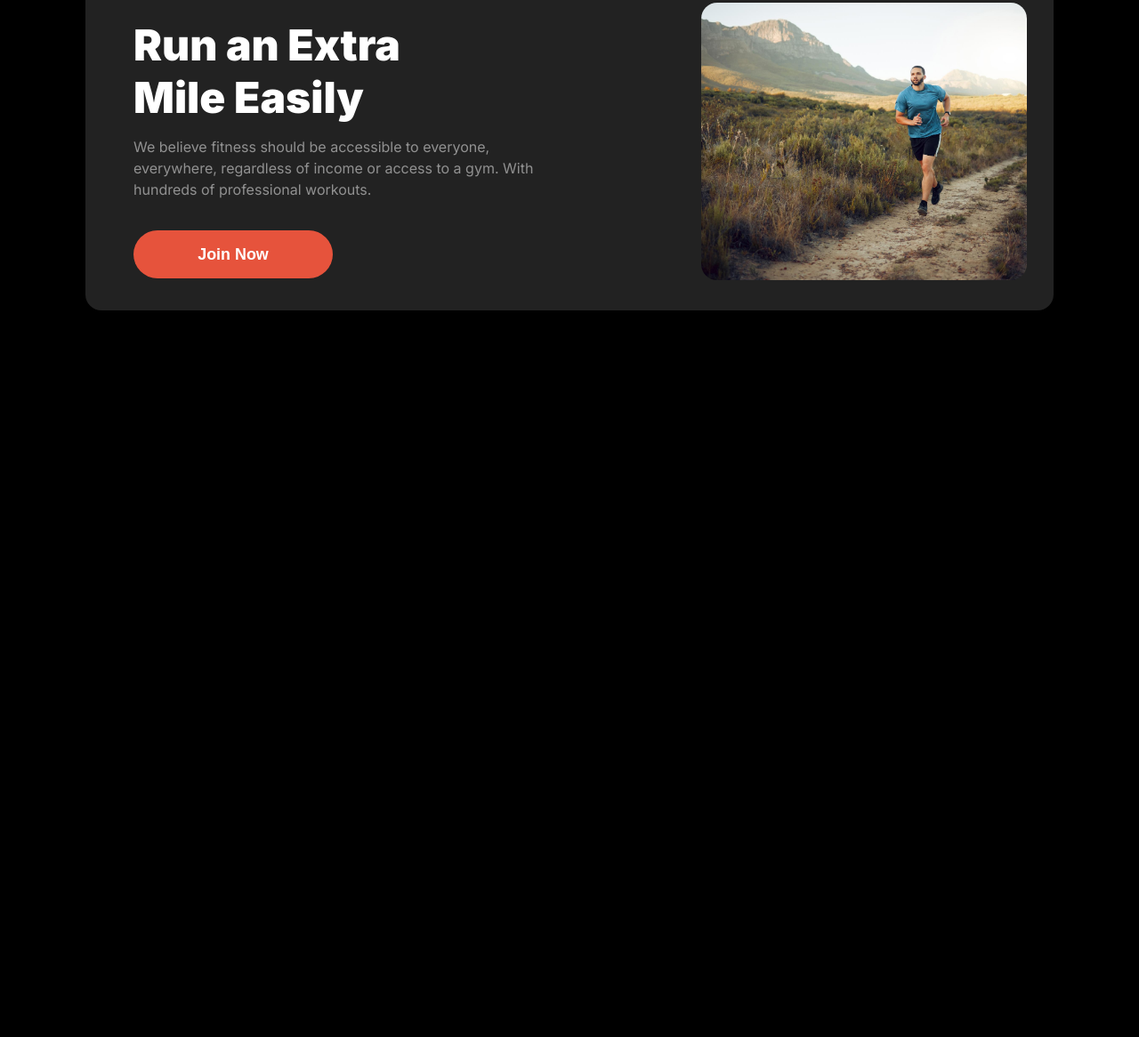
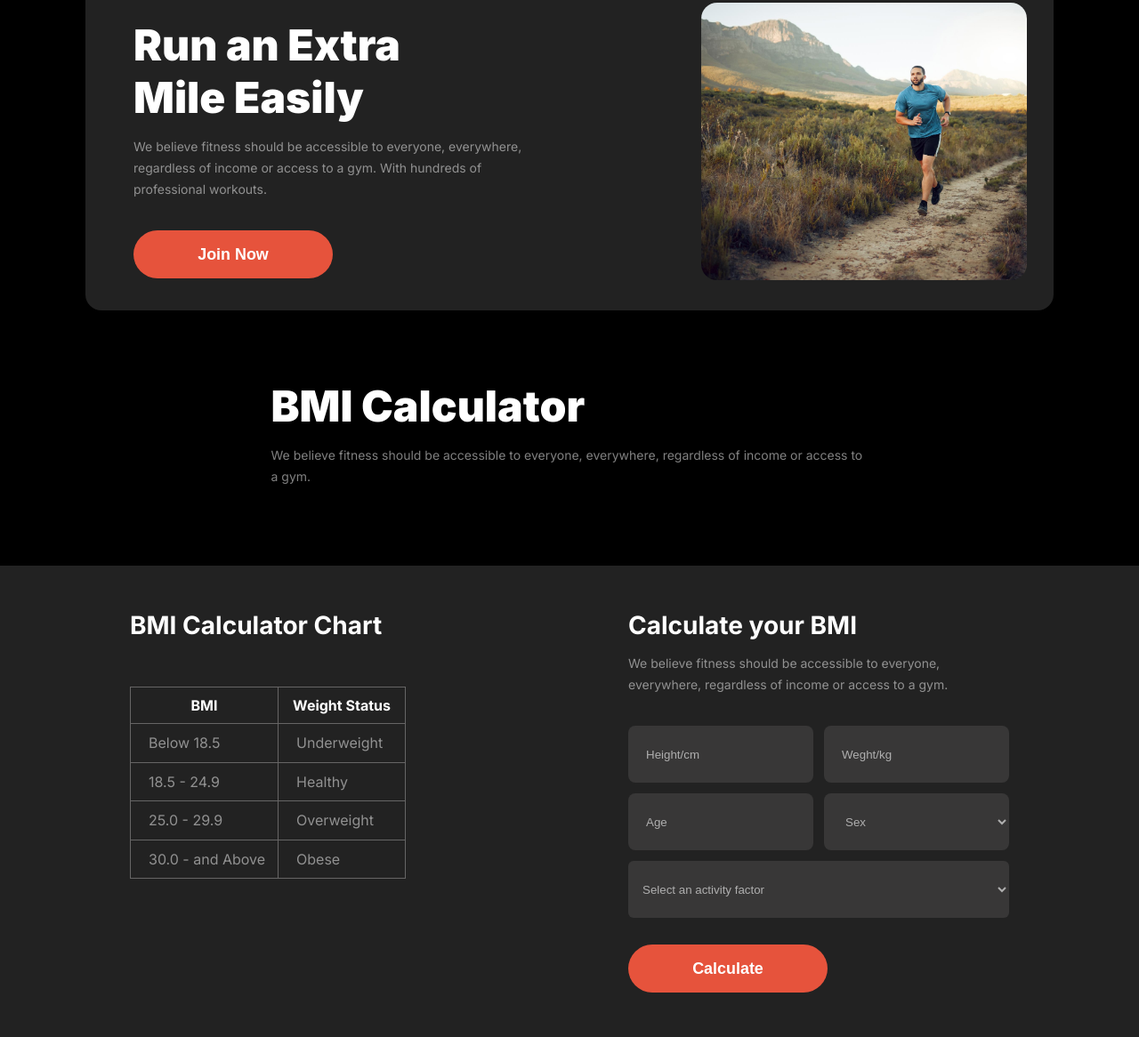
Before and after one commit to AnsarulIslam10/Assignment-2, a plain HTML site: page index.html in a window 1280 px wide. Shown: the part 1397-2563 px from the top of the page at 89% size. Before the commit the page ends 1746 px from the top, so only its background shows below. Drawn offline with Linux system fonts and the light colour scheme; a web font is replaced by a local one.

Commit message:
bmi section added

```diff
--- a/index.html
+++ b/index.html
@@ -89,7 +89,8 @@
             <div class="run-text">
                 <h2>Run an Extra <br>
                     Mile Easily</h2>
-                <p class="description">We believe fitness should be accessible to everyone, everywhere, regardless of income or access to a gym. With hundreds of professional workouts.</p>
+                <p class="description">We believe fitness should be accessible to everyone, everywhere, regardless of
+                    income or access to a gym. With hundreds of professional workouts.</p>
 
                 <button class="primary-btn">Join Now</button>
             </div>
@@ -97,7 +98,73 @@
                 <img src="images/run.jpg" alt="">
             </div>
         </section>
+
+        <section class="bmi">
+            <div class="bmi-text">
+                <h2>BMI Calculator</h2>
+                <p class="description">We believe fitness should be accessible to everyone, everywhere, regardless of
+                    income or access to a gym.</p>
+            </div>
+            <div class="bmi-container">
+                <div class="bmi-items">
+                    <div class="bmi-chart">
+                        <h2>BMI Calculator Chart</h2>
+                        <table>
+                            <thead>
+                                <tr>
+                                    <th>BMI</th>
+                                    <th>Weight Status</th>
+                                </tr>
+                            </thead>
+                            <tbody>
+                                <tr>
+                                    <td>Below 18.5</td>
+                                    <td>Underweight</td>
+                                </tr>
+                                <tr>
+                                    <td>18.5 - 24.9</td>
+                                    <td>Healthy</td>
+                                </tr>
+                                <tr>
+                                    <td>25.0 - 29.9</td>
+                                    <td>Overweight</td>
+                                </tr>
+                                <tr>
+                                    <td>30.0 - and Above</td>
+                                    <td>Obese</td>
+                                </tr>
+                            </tbody>
+                        </table>
+                    </div>
+                    <div class="bmi-calculator">
+                        <h2>Calculate your BMI</h2>
+                        <p class="description">We believe fitness should be accessible to everyone, everywhere,
+                            regardless
+                            of income or access to a gym.</p>
+                        <div class="row-1">
+                            <input type="text" name="" id="" placeholder="Height/cm">
+                            <input type="text" name="" id="" placeholder="Weght/kg">
+                        </div>
+                        <div class="row-2">
+                            <input type="text" name="" id="" placeholder="Age">
+                            <select name="" id="">
+                                <option value="">Sex</option>
+                            </select>
+                        </div>
+                        <div class="row-3">
+                            <select name="" id="">
+                                <option value="">Select an activity factor</option>
+                            </select>
+                        </div>
+                        <button class="primary-btn">
+                            Calculate
+                        </button>
+                    </div>
+                </div>
+            </div>
+        </section>
     </main>
+
 </body>
 
 </html>
--- a/style.css
+++ b/style.css
@@ -16,7 +16,7 @@ body {
 /* Shared Styles */
 .description {
     color: rgba(255, 255, 255, 0.5);
-    font-size: 16px;
+    font-size: 1rem;
     font-weight: 400;
     line-height: 24px;
 }
@@ -41,13 +41,7 @@ body {
 /* Shared Styles End */
 
 header {
-    /* background: linear-gradient(180.00deg, rgb(17, 17, 17), rgba(119, 119, 119, 0.089) 100%); */
     background: linear-gradient(to bottom, rgb(0, 0, 0) 0%, rgba(117, 117, 117, 0.226) 25%, rgba(255, 255, 255, 0.226) 50%, rgba(185, 184, 184, 0.192) 75%, black 100%);
-}
-
-main {
-    width: 85%;
-    margin: 0 auto;
 }
 
 /* Navbar Styles */
@@ -197,6 +191,10 @@ main {
 }
 
 /* Habit section */
+.habit {
+    width: 85%;
+    margin: 0 auto;
+}
 
 .habit-title {
     text-align: center;
@@ -212,10 +210,15 @@ main {
     margin-bottom: 14px;
 }
 
+.habit-title p {
+    font-size: 0.875rem;
+}
+
 .habit-cards {
     color: white;
     display: grid;
     grid-template-columns: repeat(4, 1fr);
+    justify-items: center;
 }
 
 .habit-card {
@@ -231,19 +234,21 @@ main {
 
 .habit-card h3 {
     color: rgb(255, 255, 255);
-    font-size: 18px;
+    font-size: 1.125rem;
     font-weight: 600;
     margin-bottom: 6px;
 }
 
 .habit-card p {
     color: rgba(255, 255, 255, 0.5);
-    font-size: 14px;
+    font-size: 0.875rem;
     font-weight: 400;
 }
 
 /* Run section styles */
 .run {
+    width: 85%;
+    margin: 0 auto;
     display: flex;
     margin-top: 100px;
     color: white;
@@ -263,12 +268,13 @@ main {
 
 .run-text h2 {
     color: rgb(255, 255, 255);
-    font-size: 48px;
+    font-size: 3rem;
     font-weight: 900;
     margin-bottom: 14px;
 }
 
 .run-text p {
+    font-size: 0.875rem;
     margin-bottom: 34px;
 }
 
@@ -278,6 +284,124 @@ main {
     width: 366px;
     object-fit: cover;
 }
+
+/* BMI section styling */
+.bmi-container {
+    background: rgb(34, 34, 34);
+}
+
+.bmi-text {
+    color: white;
+    text-align: left;
+    width: 671px;
+    margin: 0 auto;
+    margin-top: 78px;
+    margin-bottom: 88px;
+}
+
+.bmi-text h2 {
+    color: rgb(255, 255, 255);
+    font-size: 3rem;
+    font-weight: 900;
+    margin-bottom: 14px;
+}
+
+.bmi-text p {
+    font-size: 0.875rem;
+}
+
+.bmi-items {
+    width: 85%;
+    margin: 0 auto;
+    padding: 50px;
+    display: flex;
+    justify-content: space-between;
+    gap: 250px;
+    color: white;
+}
+
+.bmi-chart {
+    color: white;
+}
+
+.bmi-chart h2 {
+    font-size: 1.75rem;
+    margin-bottom: 52px;
+}
+
+table {
+    width: 310px;
+    height: 216px;
+    border-collapse: collapse;
+}
+
+th {
+    border: 1px solid rgb(102, 101, 101);
+    padding: 10px;
+}
+
+td {
+    border: 1px solid rgb(102, 101, 101);
+    padding-left: 20px;
+    color: rgba(255, 255, 255, 0.5);
+}
+
+.bmi-calculator h2 {
+    font-size: 1.75rem;
+    margin-bottom: 14px;
+}
+
+.bmi-calculator p {
+    font-size: 0.875rem;
+    margin-bottom: 34px;
+}
+
+.row-1,
+.row-2 {
+    display: flex;
+    justify-content: space-between;
+    gap: 12px;
+}
+
+.row-1 input,
+.row-2 input,
+.row-2 select {
+    height: 64px;
+    width: 50%;
+    padding: 12px 40px 12px 20px;
+    border-radius: 8px;
+    background: #383737;
+    color: rgba(255, 255, 255, 0.6);
+    margin-bottom: 12px;
+    border: none;
+}
+
+.row-3 {
+    display: grid;
+    grid-template-columns: repeat(1fr);
+}
+
+.row-3 select {
+    height: 64px;
+    padding: 12px;
+    border: 1px solid gray;
+    border-radius: 6px;
+    background: #383737;
+    color: rgba(255, 255, 255, 0.6);
+    margin-bottom: 30px;
+    border: none;
+}
+
+::placeholder {
+    color: rgba(255, 255, 255, 0.6);
+}
+
+
+
+
+
+
+
 
 
 
@@ -367,25 +491,59 @@ main {
         display: flex;
         flex-direction: column;
         justify-content: center;
-        align-items: center;
         margin-top: 40px;
     }
 
     .run-text h2 {
         font-size: 2rem;
     }
-    .run-text p{
-        font-size: 0.7rem;
+
+    .run-text p {
+        font-size: 0.875rem;
+        margin-bottom: 24px;
     }
+
     .run-img img {
         width: 287px;
         height: 170px;
-        margin-top: 20px;
-        margin-bottom: 20px;
+        margin-top: 31px;
+        margin-bottom: 35px;
     }
 
     .run-text button {
-        width: 295px;
+        width: 287px;
         height: 54px;
+        padding: 16px 40px 16px 40px;
     }
+
+    .bmi-items {
+        flex-direction: column;
+        padding: 5px;
+        padding-top: 20px;
+        gap: 50px;
+    }
+
+    .bmi-text h2 {
+        font-size: 2rem;
+    }
+
+    .bmi-text {
+        width: 380px;
+    }
+
+    .bmi-chart h2 {
+        font-size: 1rem;
+        margin-bottom: 23px;
+    }
+
+    .bmi-calculator h2 {
+        font-size: 1rem;
+    }
+
+    .bmi-calculator button {
+        width: 224px;
+        height: 54px;
+        padding: 16px 40px 16px 40px;
+    }
+
 }
```
